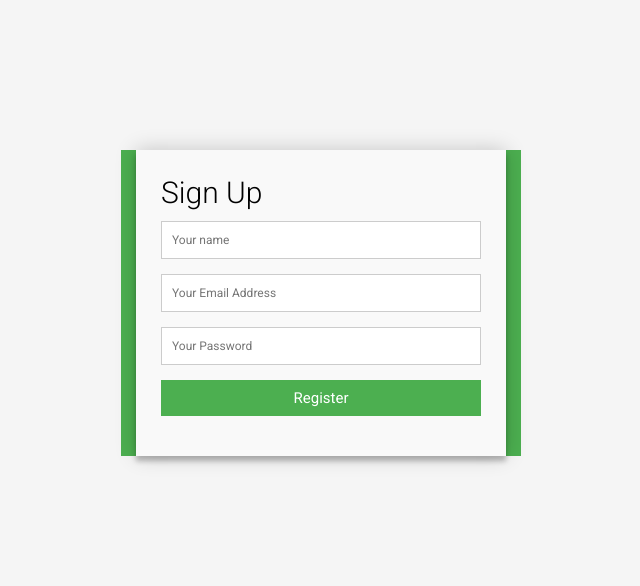
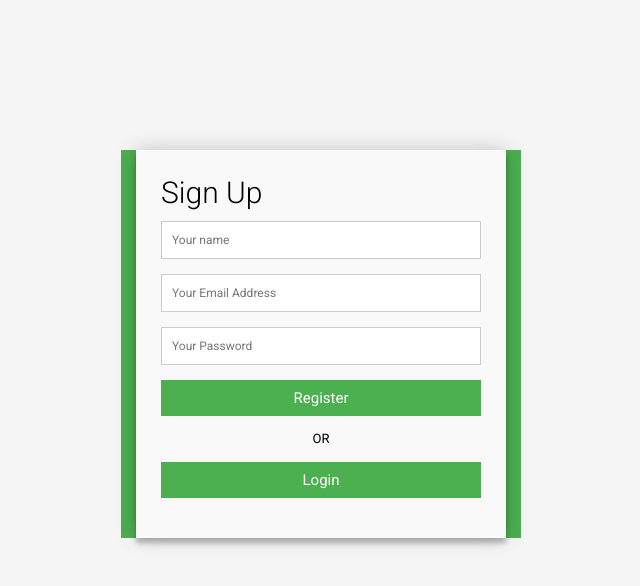
Before and after one commit to mohit2308jain/Expenser-frontend, a React (Create React App) app: page / in a window 1280 px wide. Both pictures are taken after a click on the button "Register". Shown: the top 586 px of the page, without its empty margins (319-959 px from the left). Built offline with nearby package versions, Linux system fonts and the light colour scheme.

Commit message:
Login/Register Button Fixed

```diff
--- a/src/Components/Login.js
+++ b/src/Components/Login.js
@@ -62,6 +62,7 @@ class Login extends React.Component{
                 <fieldset>
                     <button name="submit" type="submit">Login</button>
                 </fieldset>
+                <h4 className="text-center">OR</h4>
                 <fieldset>
                     <button name="submit" type="button" onClick={(event) => this.showRegisterForm(event)}>Register</button>
                 </fieldset>
@@ -69,7 +70,8 @@ class Login extends React.Component{
         )
         return(
             <React.Fragment>
-                {(this.state.register) ? <Register onRegister={(event) => this.handleRegister(event)} /> :
+                {(this.state.register) ? <Register
+                    onRegister={(event) => this.handleRegister(event)} /> :
                     <div className="container">{form}</div>
                 }
                 </React.Fragment>
--- a/src/Components/Register.js
+++ b/src/Components/Register.js
@@ -29,22 +29,10 @@ class Register extends React.Component{
             this.setState({registerError: true, loading: false})
             console.log(err);
         }
+    }
 
-        /*
-        axios({
-            method: 'post',
-            url: 'http://localhost:3001/register',
-            data: {
-                name: this.state.name,
-                email: this.state.email,
-                password: this.state.password
-            }
-        })
-        .then((res) => {
-            this.props.onRegister();
-        })
-        .catch((err) => console.log(err))
-        */
+    showLoginForm = (event) => {
+        this.props.onRegister();
     }
 
     handleEmail = (event) => {
@@ -79,6 +67,10 @@ class Register extends React.Component{
                     <fieldset>
                         <button name="submit" type="submit" id="contact-submit">Register</button>
                     </fieldset>
+                    <h4 className="text-center">OR</h4>
+                    <fieldset>
+                    <button name="submit" type="button" onClick={(event) => this.showLoginForm(event)}>Login</button>
+                </fieldset>
                 </form>
         )
         console.log(this.state)
```
